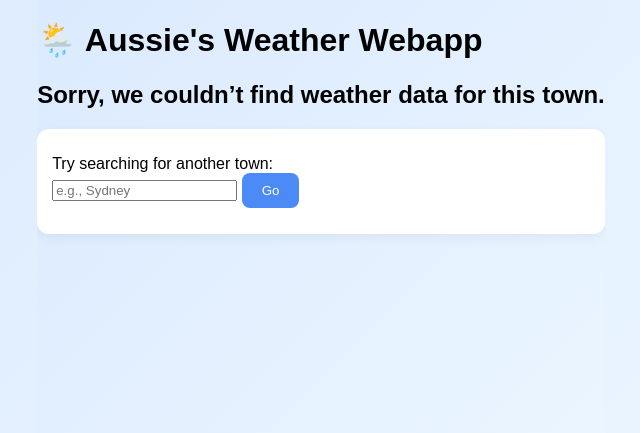
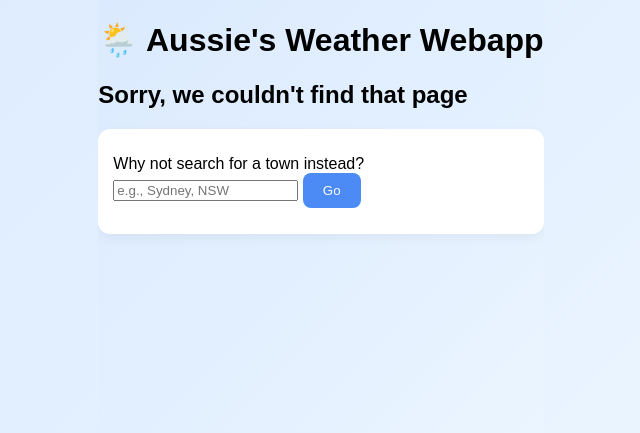
Before and after one commit to Ransu-ll/weather-app, a Flask app: page /404 in a window 1280 px wide. Shown: the top 433 px of the page, without its empty margins (319-959 px from the left). Run offline with Flask 3, Linux system fonts and the light colour scheme.

Commit message:
Clean up webapp and do proper URL redirecting

```diff
--- a/webapp/app.py
+++ b/webapp/app.py
@@ -1,4 +1,4 @@
-from flask import Flask, render_template, request
+from flask import Flask, render_template, request, redirect, abort
 import logging
 from pathlib import Path
 from bidict import bidict
@@ -39,79 +39,59 @@ def sanitise_str(to_sanitise):
 towns_info = bidict({})
 
 for town in towns.split("\n"):
-    towns_info[town] = sanitise_str(town.lower().replace(", ", "-").replace(" ", "-"))
+    towns_info[town] = town.lower().replace(", ", "-").replace(" ", "-")
 
 @app.route("/")
 def index():
     logger.info("Connected to index")
     return render_template("index.jinja2", towns=towns_info)
 
-# TODO: when user presses "go", it should redirect the user to the relevant town page containing
-# the town information
-# 1. user looks up a town
-# 2. most relevant towns by name are shown, if any
-# 3. user selects a town
-# 4. server checks if it has a file downloaded from the town
-# 4.1.0. server does not have town
-# 4.1.1. server downloads town information
-# 4.2.0. server has town
-# 4.2.1. server must check datetime that file was downloaded
-# 4.2.2. if greater than 10 minutes, download new file, else keep current data
-# 5. pass the data to the template
-@app.route("/health")
-def health():
-    return "ok", 200
-
 @app.route("/town/<town_url>")
 def town_info(town_url):
-    town_url = sanitise_str(town_url)
-    if town_url not in towns_info.values():
-        logger.warning(f"Could not find {town_url}")
-        return render_template("notfound.jinja2", towns=towns_info)
     logger.info(f"Connected to {town_url}")
 
-    current_town = towns_info.inverse[town_url]
+    try:
+        current_town_url = towns_info.inverse[town_url]
+    except KeyError:
+        logger.warning(f"{request.remote_addr} tried to find town via direct link:\n{town_url}")
+        return abort(400)
+
     # Town data should get the latest forecast of the town data
-    town_data = retreive_town_info(current_town)
+    town_data = retreive_town_info(current_town_url)
     logger.info(town_data)
-
-
-
 
     return render_template("town.jinja2",
                        towns=towns_info,
                        town_data=town_data,
-                       town_name=current_town,
+                       town_name=current_town_url,
                        current_time=datetime.now())
-
-
-    # return render_template("town.jinja2", towns=towns_info, town_data=town_data, town_name=current_town)
 
 @app.route("/town_info_get", methods=["GET"])
 def town_info_get():
     current_town = request.args["town"]
-    current_town = sanitise_str(current_town)
-    logger.info(current_town)
+    logger.info(f"Searched for {current_town} via GET method")
 
-    if current_town not in towns_info.keys():
-        logger.warning(f"Could not find {current_town}")
-        return render_template("notfound.jinja2", towns=towns_info)
-    logger.info(f"Requested for {current_town}")
-
-    # Town data should get the latest forecast of the town data
-    town_data = retreive_town_info(current_town)
-
-    # return render_template("town.jinja2", towns=towns_info, town_data=town_data, town_name=current_town)
-    return render_template(
-        "town.jinja2",
-        towns=towns_info,
-        town_data=town_data,
-        town_name=current_town,
-        current_time=datetime.now()
-
-    )
+    try:
+        current_town_url = towns_info[current_town]
+    except KeyError:
+        logger.warning(f"{request.remote_addr} tried to find following town name via GET:\n{current_town}")
+        return abort(400)
+    return redirect(f"town/{current_town_url}")
 
 
 @app.errorhandler(404)
 def page_not_found(e):
-    return render_template("notfound.jinja2", towns=towns_info)
+    return redirect("/404")
+
+@app.errorhandler(400)
+def town_not_found(e):
+    return redirect("/400")
+
+
+@app.route("/404")
+def _404():
+    return render_template("notfound.jinja2", towns=towns_info, whatNotFound="page", prompt="Why not search for a town instead?")
+
+@app.route("/400")
+def _400():
+    return render_template("notfound.jinja2", towns=towns_info, whatNotFound="town", prompt="Enter a valid town")
--- a/webapp/templates/index.jinja2
+++ b/webapp/templates/index.jinja2
@@ -13,7 +13,7 @@
             <form action="/town_info_get" method="get" class="search-form">
                 <label for="townsearch">
                     <p>
-                        search for town:
+                        Search for town:
                         <br>
                         <input id="townsearch" list="towns" name="town" placeholder="e.g. Sydney, NSW" required>
                         <button type="submit">Go</button>
--- a/webapp/templates/notfound.jinja2
+++ b/webapp/templates/notfound.jinja2
@@ -2,21 +2,21 @@
 <html lang="en">
 <head>
     <meta charset="UTF-8">
-    <title>Town Not Found - AW2</title>
+    <title>{{ whatNotFound.capitalize() }} Not Found - AW2</title>
     <link rel="stylesheet" href="{{ url_for('static', filename='style.css') }}">
 </head>
 <body>
     <div class="search-wrapper">
         <div class="search-card">
             <h1>🌦️ Aussie's Weather Webapp</h1>
-            <h2>Sorry, we couldn’t find weather data for this town.</h2>
+            <h2>Sorry, we couldn't find that {{ whatNotFound }}</h2>
 
             <form action="/town_info_get" method="get" class="search-form">
                 <label for="townsearch">
                     <p>
-                        Try searching for another town:
+                        {{ prompt }}
                         <br>
-                        <input id="townsearch" list="towns" name="town" placeholder="e.g., Sydney" required>
+                        <input id="townsearch" list="towns" name="town" placeholder="e.g., Sydney, NSW" required>
                         <button type="submit">Go</button>
                     </p>
                 </label>
```
